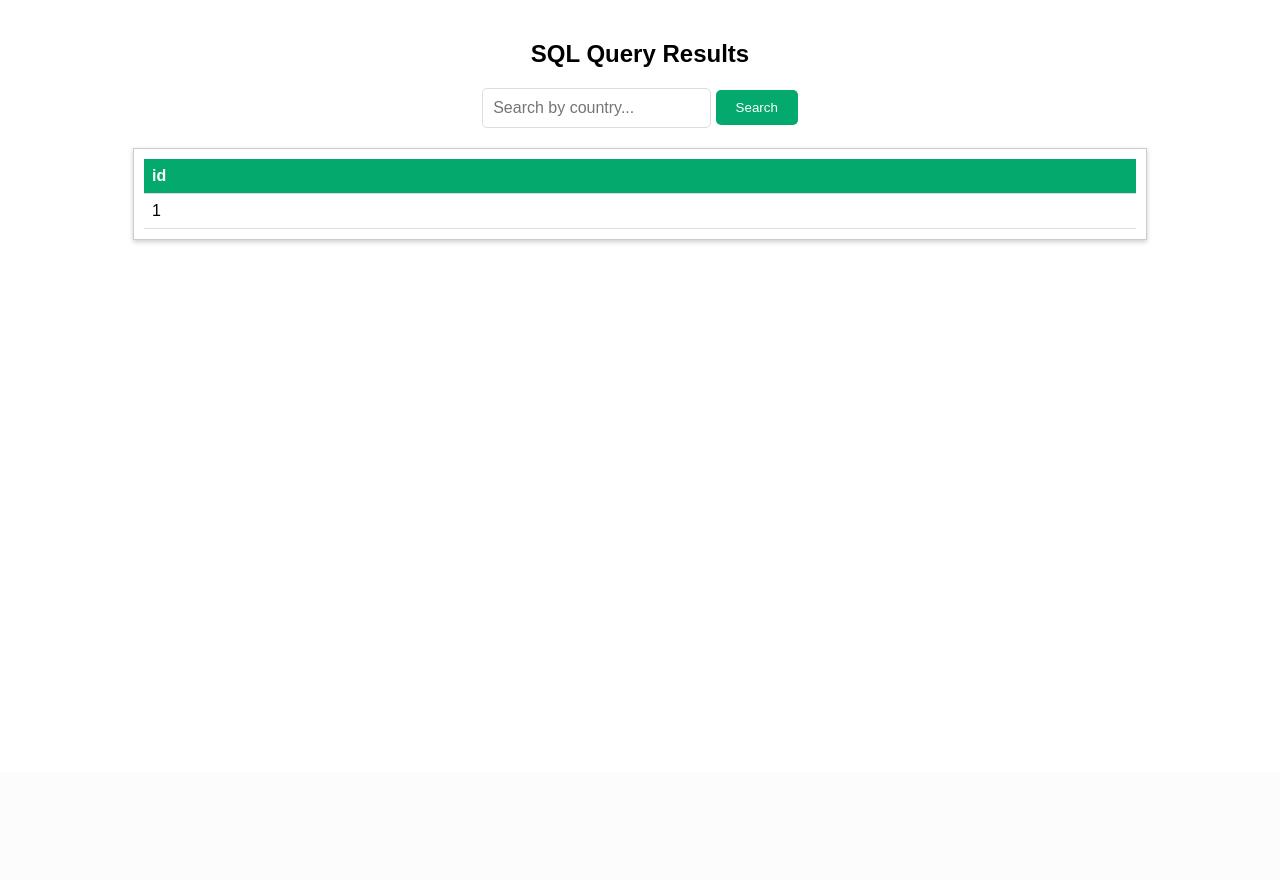
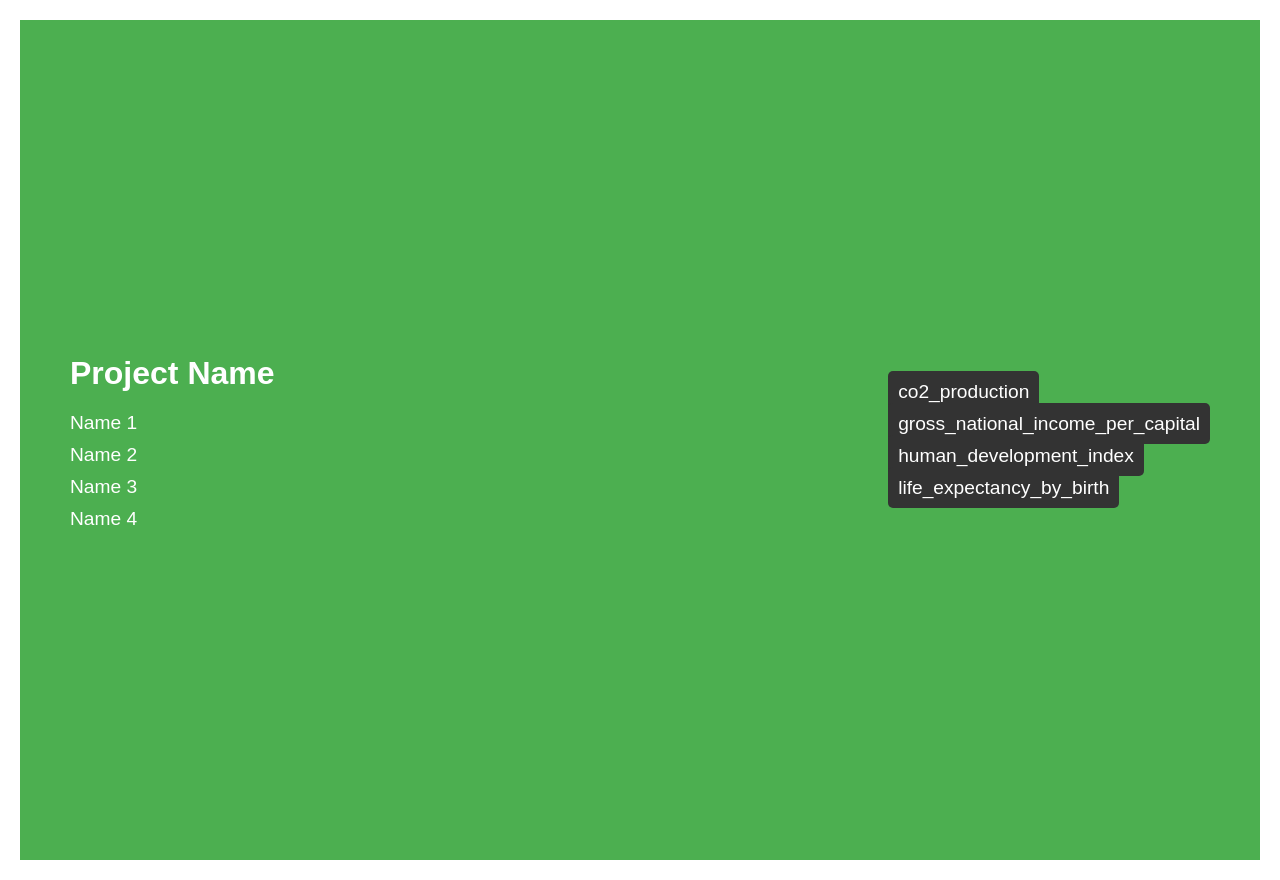
Before and after one commit to Hakan-Duran/DbProj, a Flask app: page / in a window 1280 px wide. Shown: the part 28-908 px from the top of the page. Before the commit the page ends 271 px from the top, so only its background shows below. Run offline with Flask 3, Linux system fonts and the light colour scheme; tables that the repository leaves empty or names only in its code hold one stand-in row (values such as "Sample post").

Commit message:
Search button düzeltildi, home page eklendi.

```diff
--- a/app.py
+++ b/app.py
@@ -8,7 +8,7 @@ app = Flask(__name__)
 db_config = {
     'host': 'localhost',
     'user': 'root',
-    'password': 'MeRoot1234.+',
+    'password': '123456',
     'database': 'dbproj',
 }
 
@@ -51,8 +51,12 @@ def list(schema=None, column=None, order=None):
     return render_template('list.html', schema=schema , columns=columns, results=results , sorted_column=column, sorted_order=order, next_order=next_order)
 
 @app.route('/')
-@app.route('/<column>/<order>')
-def index(column=None, order=None):
+def home():
+    return render_template('home.html')
+
+@app.route('/tables')
+@app.route('/tables/<column>/<order>')
+def tables(column=None, order=None):
     query = "SELECT * FROM co2_production"
     next_order = 'asc'
 
@@ -64,20 +68,22 @@ def index(column=None, order=None):
     results = cursor.fetchall()
     columns = [i[0] for i in cursor.description]
 
-    return render_template('index.html', columns=columns, results=results, sorted_column=column, sorted_order=order, next_order=next_order)
+    return render_template('tables.html', columns=columns, results=results, sorted_column=column, sorted_order=order, next_order=next_order)
+
 
 @app.route('/search')
 def search():
     country = request.args.get('country')
+    schema = request.args.get('schema', 'co2_production') # Default to 'co2_production'
 
     conn = mysql.connector.connect(**db_config)
     cursor = conn.cursor()
 
     if country:
-        query = "SELECT * FROM co2_production WHERE country LIKE %s"
+        query = f"SELECT * FROM `{schema}` WHERE country LIKE %s"
         cursor.execute(query, (f"%{country}%",))
     else:
-        query = "SELECT * FROM co2_production"
+        query = f"SELECT * FROM `{schema}`"
         cursor.execute(query)
 
     results = cursor.fetchall()
@@ -86,7 +92,7 @@ def search():
     cursor.close()
     conn.close()
 
-    return render_template('index.html', columns=columns, results=results)
+    return render_template('index.html', columns=columns, results=results, schema=schema)
 
 if __name__ == '__main__':
     app.run(debug=True)
--- a/static/css/style.css
+++ b/static/css/style.css
@@ -97,13 +97,13 @@ th {
 .header-link {
     color: inherit;
     text-decoration: none;
-    display: flex; /* Ensures inline behavior with alignment */
-    align-items: center; /* Vertical alignment */
+    display: flex;
+    align-items: center;
 }
 
 .header-title {
     display: inline-block;
-    margin-right: 10px; /* Adjust space between title and arrow */
+    margin-right: 10px;
 }
 
 .ascending::after, .descending::after {
@@ -113,11 +113,62 @@ th {
     height: 0;
     border-left: 5px solid transparent;
     border-right: 5px solid transparent;
-    border-bottom: 5px solid white; /* Triangle pointing up */
+    border-bottom: 5px solid white;
 
 }
 
 .descending::after {
     border-bottom: none;
-    border-top: 5px solid white; /* Triangle pointing down */
+    border-top: 5px solid white;
 }
+
+.home-container {
+    display: flex;
+    justify-content: space-between;
+    align-items: center;
+    padding: 50px;
+    background-color: #4CAF50;
+    color: white;
+    height: calc(100vh - 60px);
+}
+
+.team-section h1 {
+    margin-bottom: 20px;
+}
+
+.team-list,
+.table-list {
+    list-style: none;
+    padding: 0;
+}
+
+.team-list li,
+.table-list li {
+    margin-bottom: 10px;
+    font-size: 1.2em;
+}
+
+.table-list li a {
+    color: white;
+    text-decoration: none;
+    background-color: #333;
+    padding: 10px;
+    border-radius: 5px;
+    transition: background-color 0.3s;
+}
+
+.table-list li a:hover {
+    background-color: #ddd;
+    color: #333;
+}
+
+@media (max-width: 768px) {
+    .home-container {
+        flex-direction: column;
+        text-align: center;
+    }
+
+    .team-section, .table-section {
+        margin-bottom: 20px;
+    }
+}
--- /dev/null
+++ b/templates/home.html
@@ -0,0 +1,25 @@
+{% extends "layout.html" %}
+
+{% block title %}Home{% endblock %}
+
+{% block content %}
+<div class="home-container">
+    <div class="team-section">
+        <h1>Project Name</h1>
+        <ul class="team-list">
+            <li>Name 1</li>
+            <li>Name 2</li>
+            <li>Name 3</li>
+            <li>Name 4</li>
+        </ul>
+    </div>
+    <div class="table-section">
+        <ul class="table-list">
+            <li><a href="/list/co2_production">co2_production</a></li>
+            <li><a href="/list/gross_national_income_per_capital">gross_national_income_per_capital</a></li>
+            <li><a href="/list/human_development_index">human_development_index</a></li>
+            <li><a href="/list/life_expectancy_by_birth">life_expectancy_by_birth</a></li>
+        </ul>
+    </div>
+</div>
+{% endblock %}
--- a/templates/index.html
+++ b/templates/index.html
@@ -6,9 +6,11 @@
 <div class="content-container">
     <h2>SQL Query Results</h2>
     <form action="/search" method="get">
+        <input type="hidden" name="schema" value="{{ schema }}"> <!-- Add this line -->
         <input type="text" name="country" placeholder="Search by country..." class="search-input">
         <button type="submit" class="search-button">Search</button>
     </form>
+
     <div class="table-container">
         <table>
             <thead>
--- a/templates/list.html
+++ b/templates/list.html
@@ -35,9 +35,11 @@
 <div class="content-container">
     <h2>SQL Query Results</h2>
     <form action="/search" method="get">
+        <input type="hidden" name="schema" value="{{ schema }}"> <!-- Add this line -->
         <input type="text" name="country" placeholder="Search by country..." class="search-input">
         <button type="submit" class="search-button">Search</button>
     </form>
+
     <div class="table-container">
         <table>
             <thead>
```
